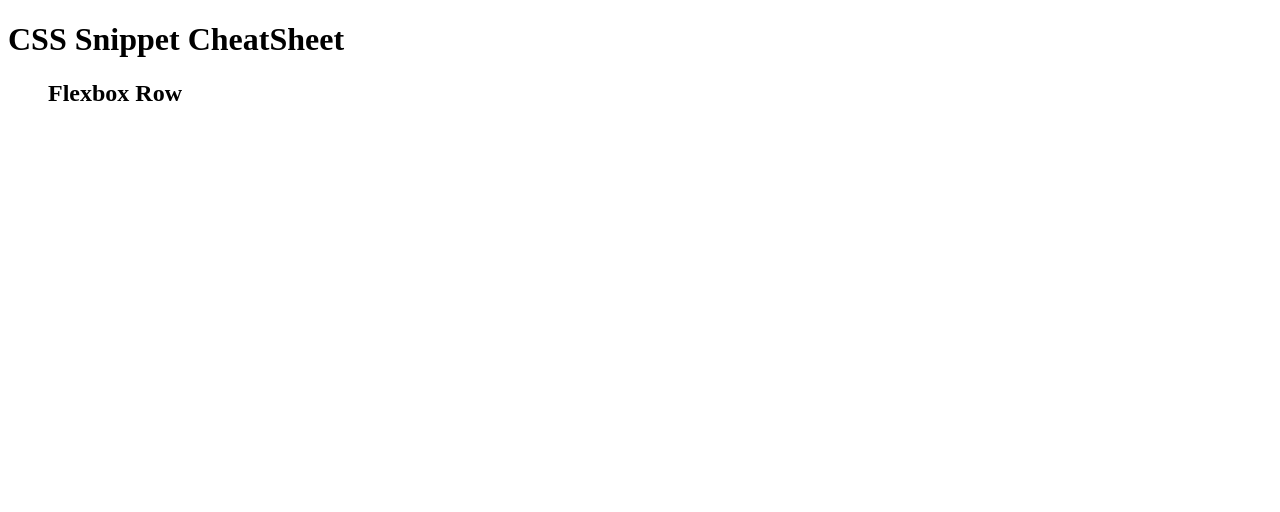
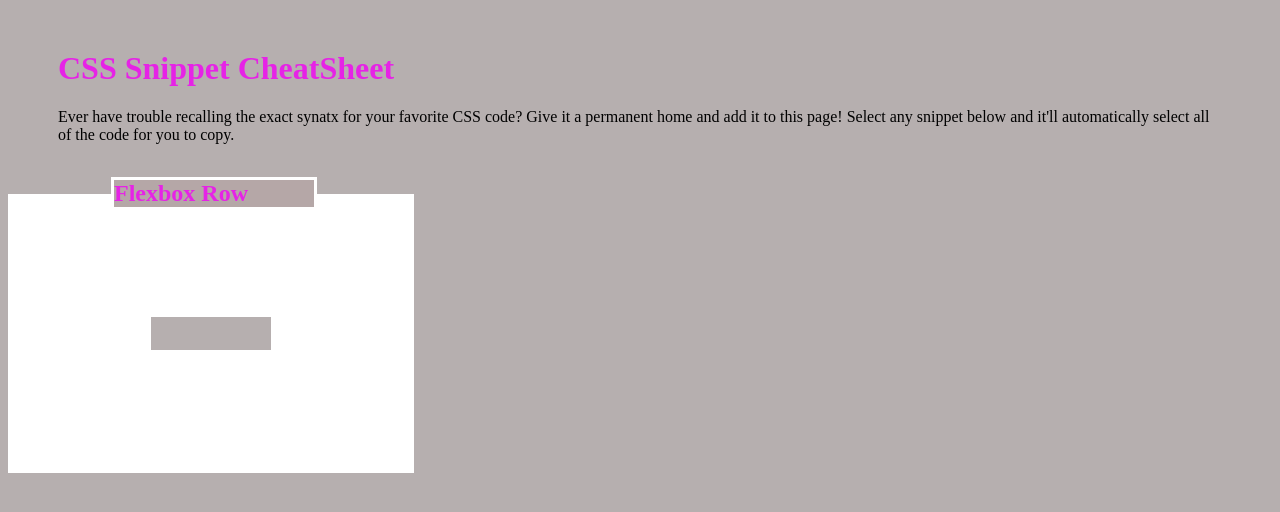
Before and after one commit to aallemond/CSS-Cheatsheet, a plain HTML site: page index.html in a window 1280 px wide. Drawn offline with Linux system fonts and the light colour scheme.

Commit message:
started adding css to application

```diff
--- a/assets/style.css
+++ b/assets/style.css
@@ -0,0 +1,48 @@
+:root{
+    --main-font:rgb(230, 35, 230);
+
+}
+
+*{
+    background-color: rgb(182, 175, 175);
+}
+
+header{
+    margin: 50px;
+    display: block;
+}
+
+.main{
+    display: flex;
+    flex-wrap: wrap;
+}
+
+.page-title{
+    color: var(--main-font);
+
+
+
+
+}
+
+
+.card-column{
+    width: 200px;
+    border: dashed white;
+    padding: 100px;
+    color: var(--main-font);
+    background-color: white
+
+}
+
+.card-header{
+    background-color: rgb(181, 167, 167);
+    width: 200px;
+    border: solid white;
+    color: var(--main-font);
+    position: relative;
+    top: -140px; left: -40px;
+
+
+
+}
--- a/index.html
+++ b/index.html
@@ -10,15 +10,17 @@
 <body>
     <header>
         <h1 class="page-title">CSS Snippet CheatSheet</h1>
-        <p></p>
+        <p>Ever have trouble recalling the exact synatx for your favorite CSS code? Give it a permanent home and add it to this page! Select any snippet below and it'll automatically select all of the code for you to copy.</p>
 
     </header>
 
     <main>
         <section>
             <div class="card-column">
+
                 <figure class="code-card">
                     <h2 class="card-header">Flexbox Row</h2>
+
 
                 </figure>
             </div>
```
